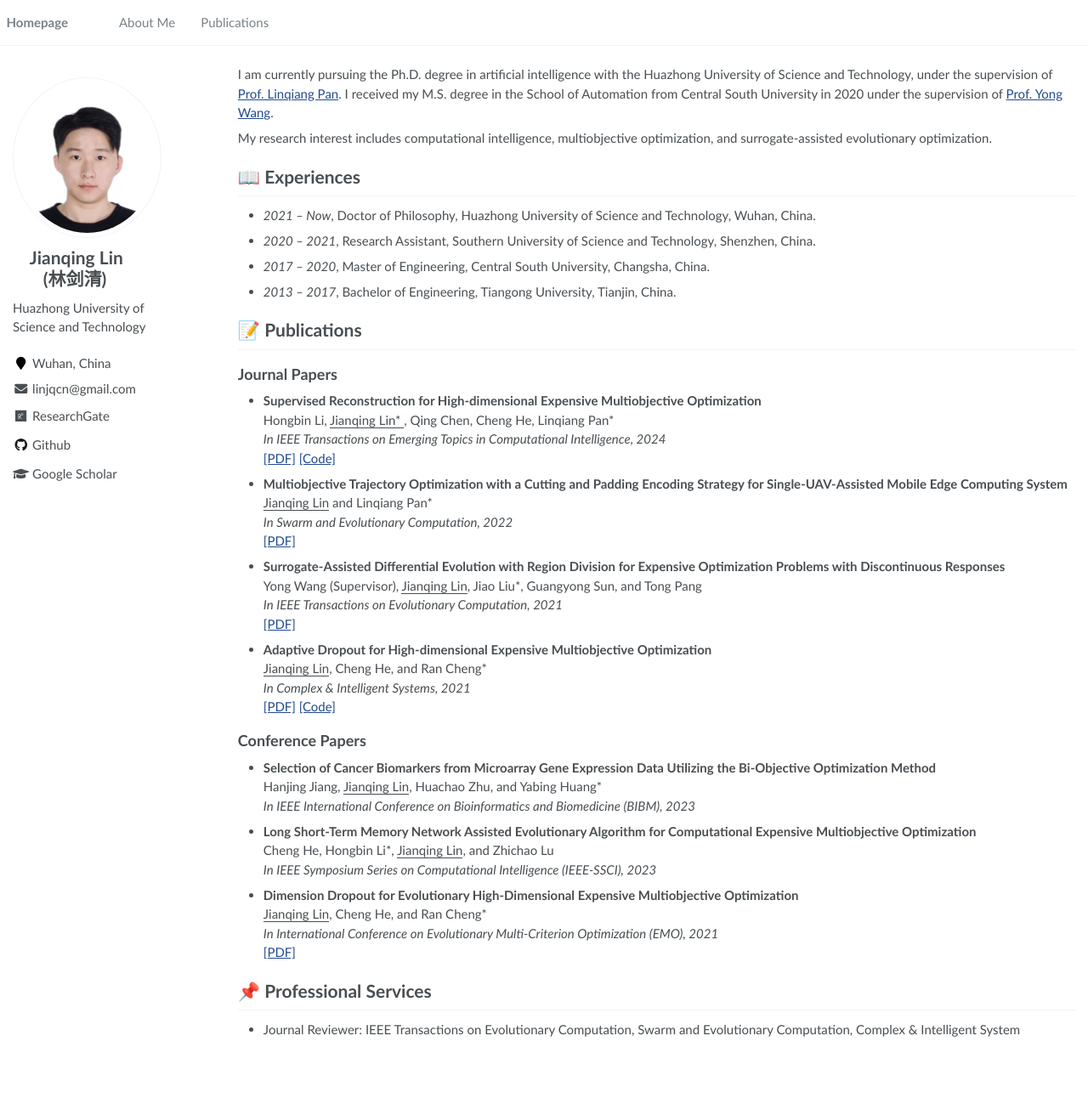
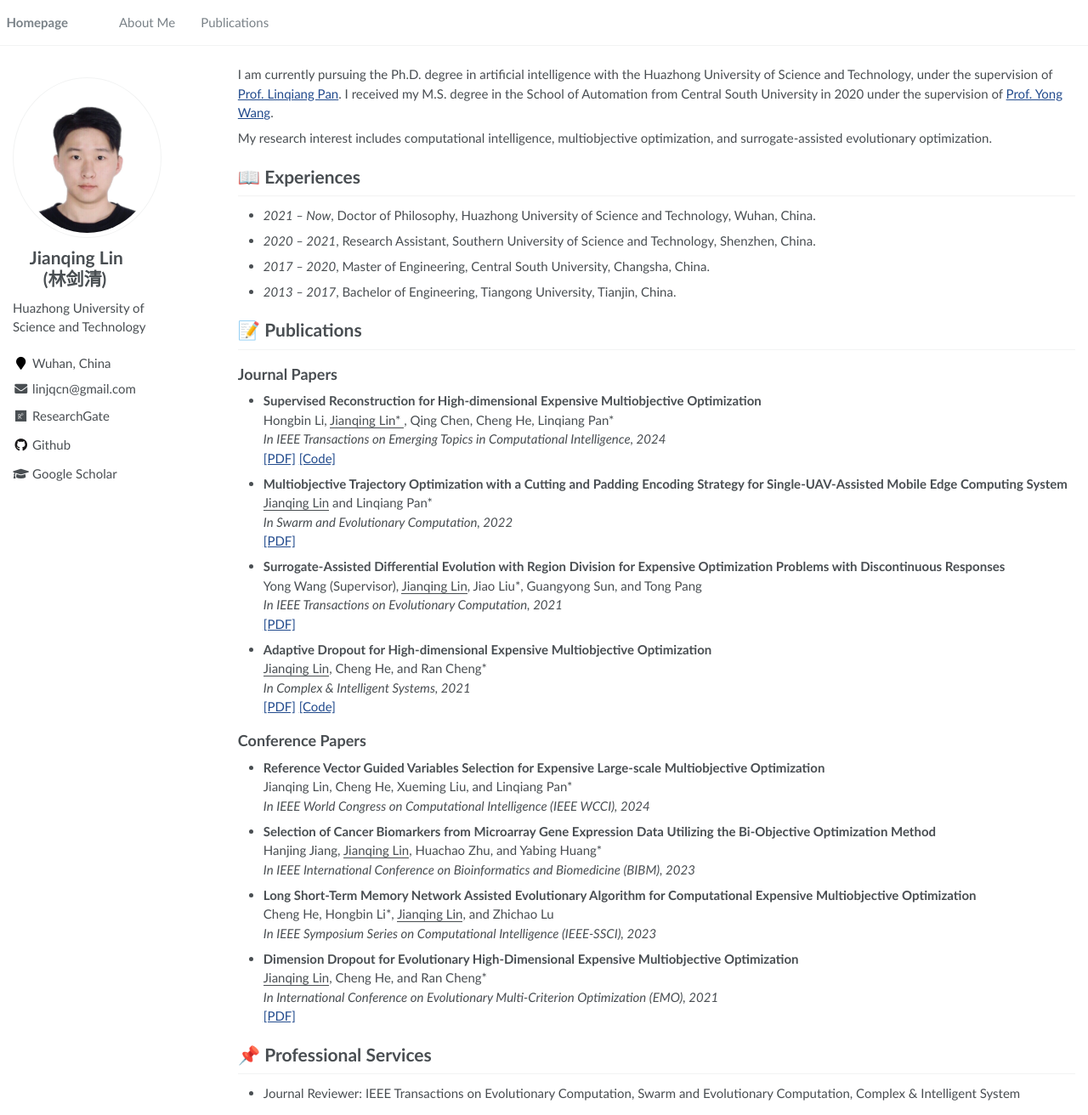
Before and after one commit to jqlincn/jqlincn.github.io, a Jekyll site: the page built from _pages/about.md, in a window 1280 px wide and 1312 px high. Shown: the whole window at 85% size. Built offline with Jekyll 4.4.1, drawn with Linux system fonts in a browser that asks for light colours.

Commit message:
Update about.md

```diff
--- a/_pages/about.md
+++ b/_pages/about.md
@@ -62,6 +62,9 @@ My research interest includes computational intelligence, multiobjective optimiz
   [[PDF]](https://link.springer.com/content/pdf/10.1007/s40747-021-00362-5.pdf?pdf=button) [[Code]](https://github.com/jqlincn/ADSAPSO)
 
 ## Conference Papers
+- **Reference Vector Guided Variables Selection for Expensive Large-scale Multiobjective Optimization**  <br>
+  Jianqing Lin, Cheng He, Xueming Liu, and Linqiang Pan*   <br>
+   _In IEEE World Congress on Computational Intelligence (IEEE WCCI), 2024_
 - **Selection of Cancer Biomarkers from Microarray Gene Expression Data Utilizing the Bi-Objective Optimization Method**  <br>
   Hanjing Jiang, <ins>Jianqing Lin</ins>, Huachao Zhu, and Yabing Huang*   <br>
   _In IEEE International Conference on Bioinformatics and Biomedicine (BIBM), 2023_
```
